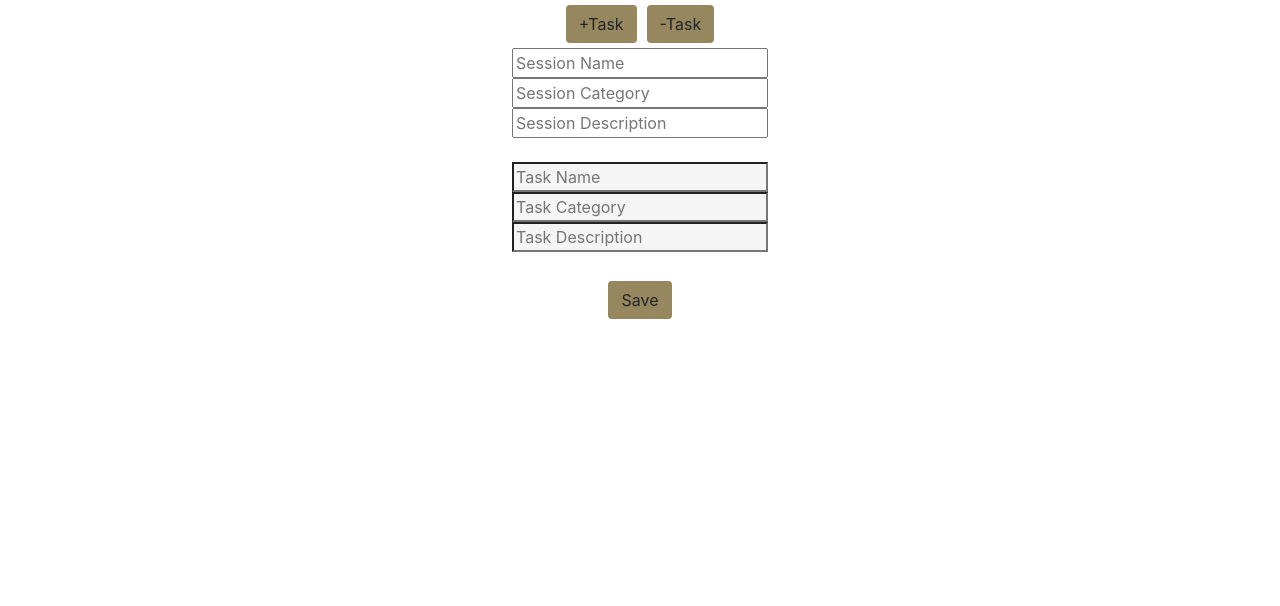
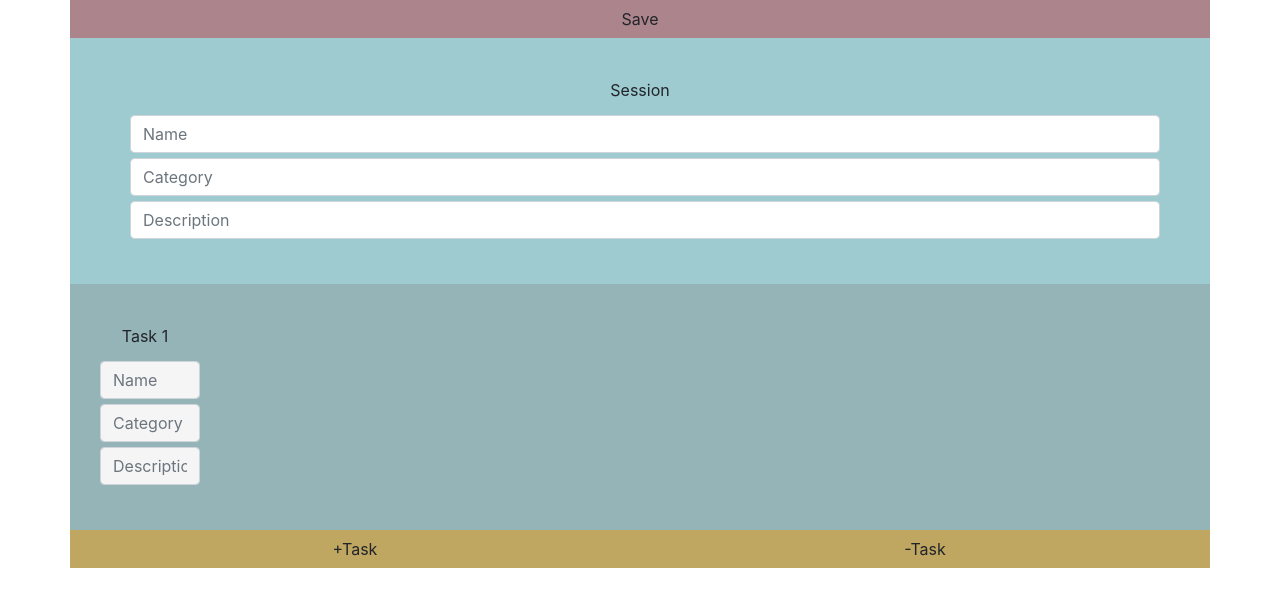
Before and after one commit to luissson/hephatimer, a React (Create React App) app in the folder client/: page / in a window 1280 px wide. Shown: the top 606 px of the page. Built offline with nearby package versions, Linux system fonts and the light colour scheme; no server answers.

Commit message:
Using more bootstrap in hephatimer styling

```diff
--- a/client/public/index.html
+++ b/client/public/index.html
@@ -10,6 +10,6 @@
   </head>
   <body>
     <noscript>You need to enable JavaScript to run this app.</noscript>
-    <div id="root"></div>
+    <div class="container" id="root"></div>
   </body>
 </html>
--- a/client/src/App.css
+++ b/client/src/App.css
@@ -2,12 +2,42 @@ body {
   background-color: #c2c2c2;
 }
 
-.btn, .btn:hover, .btn:active, .btn:visited {
-  background-color: rgb(153, 182, 141) !important;
+#sessionsUI {
+  background-color: #a09f6c;
+}
+
+.sessionFormInner {
+  padding: 2.5em;
+  background-color: #9dcbcf;
+}
+
+.taskFormInner {
+  padding: 2.5em;
+  display:flex;
+  width:100%;
+  background-color: #95b4b8;
+}
+
+.taskForm {
+  margin-left:10px;
+  width:9%;
+}
+
+.saveDiv {
+  width:100%;
+  background-color: #69a58e;
 }
 
 .btn-primary, .btn-primary:hover, .btn-primary:active, .btn-primary:visited {
   background-color: rgb(141, 151, 182) !important;
+}
+
+.form-control {
+  margin:5px;
+}
+
+.form-group{
+  margin-bottom:0px !important;
 }
 
 .App {
@@ -19,9 +49,25 @@ body {
   background-color: rgb(150, 95, 122) !important;
 }
 
-.formButton {
-  margin:5px;
-  background-color: rgb(150, 135, 95) !important;
+.taskButton:hover {
+  background-color: rgb(167, 149, 52) !important;
+}
+
+.taskButton {
+  border-radius:0 !important;
+  width:50%;
+  background-color: rgb(192, 167, 97) !important;
+}
+
+.saveButton:hover {
+  width:100%;
+  background-color: rgb(97, 131, 90) !important;
+}
+
+.saveButton {
+  border-radius:0px !important;
+  width:100%;
+  background-color: rgb(172, 132, 140) !important;
 }
 
 .seshButton {
@@ -32,22 +78,3 @@ body {
 .taskForm input{
   background-color: whitesmoke;
 }
-
-.App-logo {
-  height: 40vmin;
-}
-
-.App-header {
-  background-color: #282c34;
-  min-height: 100vh;
-  display: flex;
-  flex-direction: column;
-  align-items: center;
-  justify-content: center;
-  font-size: calc(10px + 2vmin);
-  color: white;
-}
-
-.App-link {
-  color: #09d3ac;
-}
--- a/client/src/App.js
+++ b/client/src/App.js
@@ -11,21 +11,12 @@ import { Helmet } from 'react-helmet'
 class App extends Component {
   constructor(props){
     super(props);
-    var testSession = new Session("testSession", "A test session", "A session for testing");
-    var task_one = new Task("Task One", "Test", "A test task.");
-    var task_two = new Task("Task Two", "Test", "A test task.");
-    var task_three = new Task("Task Three", "Test", "A test task.");
-    var test_tasks = [];
-    test_tasks.push(task_one, task_two, task_three);
-    testSession.setTasks(test_tasks);
 
     this.state = {
       sessionsLoaded: false,
       sessions: [],
       active_timer: [],
     };
-
-    // this.state.sessions.push(testSession); // add a test session by default for testing
   }
 
   componentDidMount() {
@@ -72,7 +63,7 @@ class App extends Component {
 
     var active_timer =
     <TimerUI
-      data={selectedSession} // TODO: fetch from mongodb w query
+      data={selectedSession}
       onClick={this.handleTimerUIClick}
     />;
     this.setState({active_timer: active_timer})
@@ -132,16 +123,26 @@ class App extends Component {
         </Helmet>
 
         <div className="App">
-
+          <div className="row">
+            <div className="col">
               <SessionForm
                   data={this.state.sessions}
                   onSubmit={this.handleSessionFormSubmit}
               />
+            </div>
+          </div>
 
+          <div className="row">
+            <div className="col">
               {this.showSessionUI()}
+            </div>
+          </div>
 
+          <div className="row">
+            <div className="col">
               {this.showTimerUI()}
-
+            </div>
+          </div>
         </div>
 
       </>
--- a/client/src/components/sessionForm.js
+++ b/client/src/components/sessionForm.js
@@ -40,33 +40,30 @@ export class SessionForm extends React.Component {
   addTaskInputs(i){
     return (
       <div key={i} className="taskForm" id={`tasksForm_${i}`}>
+        <label>Task {i+1}</label>
         <input
+            className="form-control taskInput"
             type="text"
-            placeholder="Task Name"
+            placeholder="Name"
             name="taskName"
         />
-        <br/>
-
         <input
+            className="form-control taskInput"
             type="text"
-            placeholder="Task Category"
+            placeholder="Category"
             name="taskCategory"
         />
-        <br/>
-
         <input
+            className="form-control taskInput"
             type="text"
-            placeholder="Task Description"
+            placeholder="Description"
             name="taskDescription"
         />
-        <br/>
-        <br/>
       </div>
     );
   }
 
   objectifySession(formData) {
-    // TODO: may want to convert directly to mongoose model here
     let sessionData = formData.target;
 
     var session = new Session(
@@ -101,34 +98,45 @@ export class SessionForm extends React.Component {
 	render() {
 		return (
 			<React.Fragment>
-        <button className="btn formButton" onClick={this.addTask}>+Task</button>
-        <button className="btn formButton" onClick={this.removeTask}>-Task</button>
         <form onSubmit={this.onSubmit}>
+          <div className="row">
+          <button type="submit" className="btn saveButton">Save</button>
+          </div>
+          <div className="sessionFormInner row form-group">
+            <div className="col">
+              <label>Session</label>
               <input
+                  className="form-control sessionInput"
                   type="text"
-            placeholder="Session Name"
+                  placeholder="Name"
                   name="sessionName"
               />
-        <br/>
-
               <input
+                  className="form-control sessionInput"
                   type="text"
-            placeholder="Session Category"
+                  placeholder="Category"
                   name="sessionCategory"
               />
-        <br/>
-
               <input
+                  className="form-control sessionInput"
                   type="text"
-            placeholder="Session Description"
+                  placeholder="Description"
                   name="sessionDescription"
               />
-        <br/>
-        <br/>
+            </div>
+          </div>
 
+          <div className="row form-group">
+              <div className="col taskFormInner">
                 {this.tasks()}
-        <button type="submit" className="btn formButton">Save</button>
+              </div>
+          </div>
         </form>
+
+        <div className="row">
+        <button className="btn taskButton" onClick={this.addTask}>+Task</button>
+        <button className="btn taskButton" onClick={this.removeTask}>-Task</button>
+        </div>
       </React.Fragment>
         );
 		}
--- a/client/src/components/sessionUI.js
+++ b/client/src/components/sessionUI.js
@@ -84,9 +84,14 @@ export class SessionUI extends React.Component{
 
   render() {
     return(
-      <div id="sessionsUI">
-        {this.sessions()}
-        {this.stopwatches()}
+      <div className="sessionsUI">
+        <div className="row">
+          {this.sessions()}
+        </div>
+
+        <div className="row">
+          {this.stopwatches()}
+        </div>
       </div>
     )
   }
```
Lines whose indentation alone changed are shown as unchanged.
